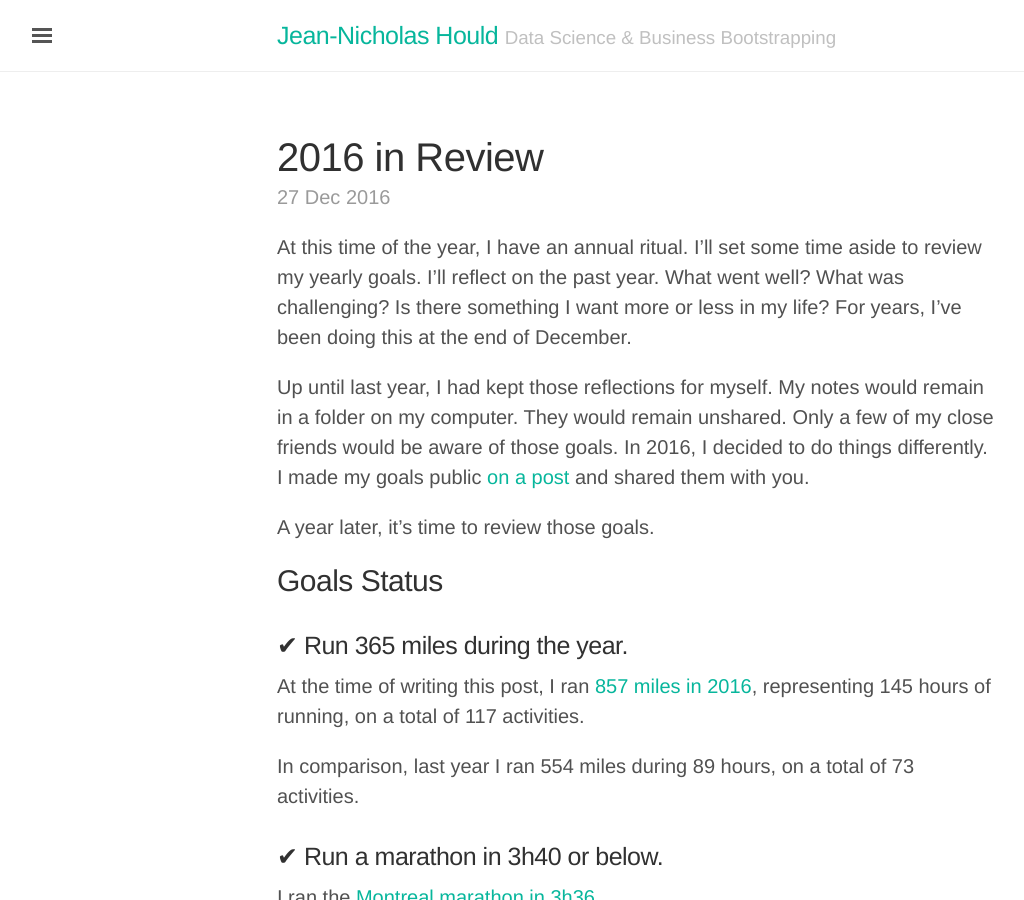
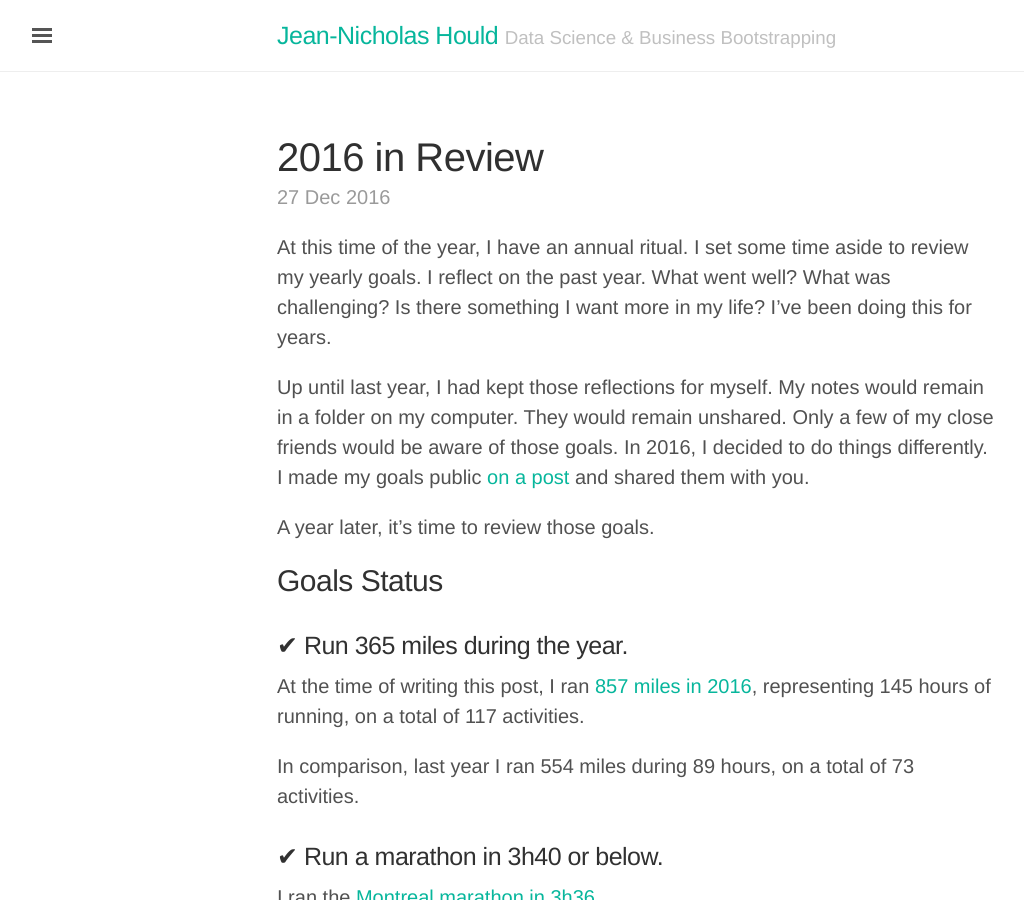
Before and after one commit to nickhould/nickhould.github.io, a Jekyll site: the page built from _posts/2016-12-27-2016-in-review.md, in a window 1280 px wide and 900 px high. Shown: the whole window, without its empty margins (3-1027 px from the left). Built offline with Jekyll 4.4.1, drawn with Linux system fonts in a browser that asks for light colours; nearby versions of some CDN libraries; a script that is not in the unit is left out; comment, search, counter and statistics services are not loaded.

Commit message:
Fix first paragraph

```diff
--- a/_posts/2016-12-27-2016-in-review.md
+++ b/_posts/2016-12-27-2016-in-review.md
@@ -3,7 +3,7 @@ layout: post
 title:  2016 in Review
 ---
 
-At this time of the year, I have an annual ritual. I'll set some time aside to review my yearly goals. I'll reflect on the past year. What went well? What was challenging? Is there something I want more or less in my life? For years, I've been doing this at the end of December.
+At this time of the year, I have an annual ritual. I set some time aside to review my yearly goals. I reflect on the past year. What went well? What was challenging? Is there something I want more in my life? I've been doing this for years.
 
 Up until last year, I had kept those reflections for myself. My notes would remain in a folder on my computer. They would remain unshared. Only a few of my close friends would be aware of those goals. In 2016, I decided to do things differently. I made my goals public [on a post](http://www.jeannicholashould.com/goals-for-2016.html) and shared them with you.
 
```
